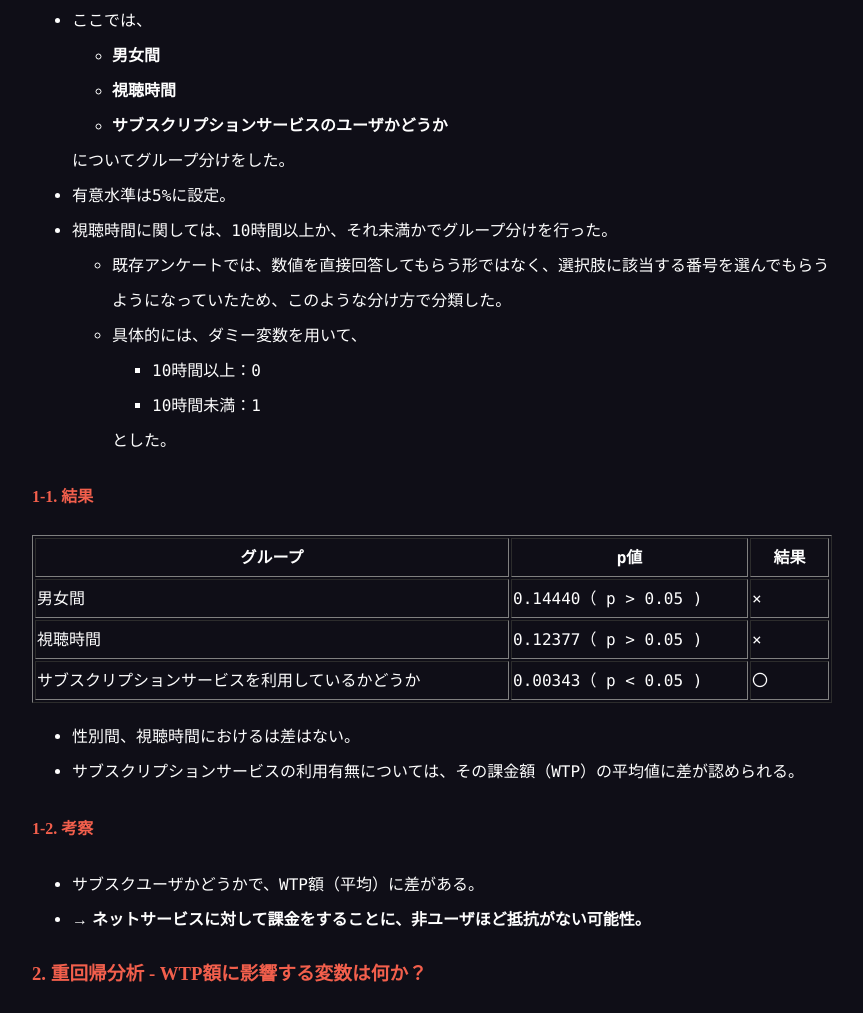
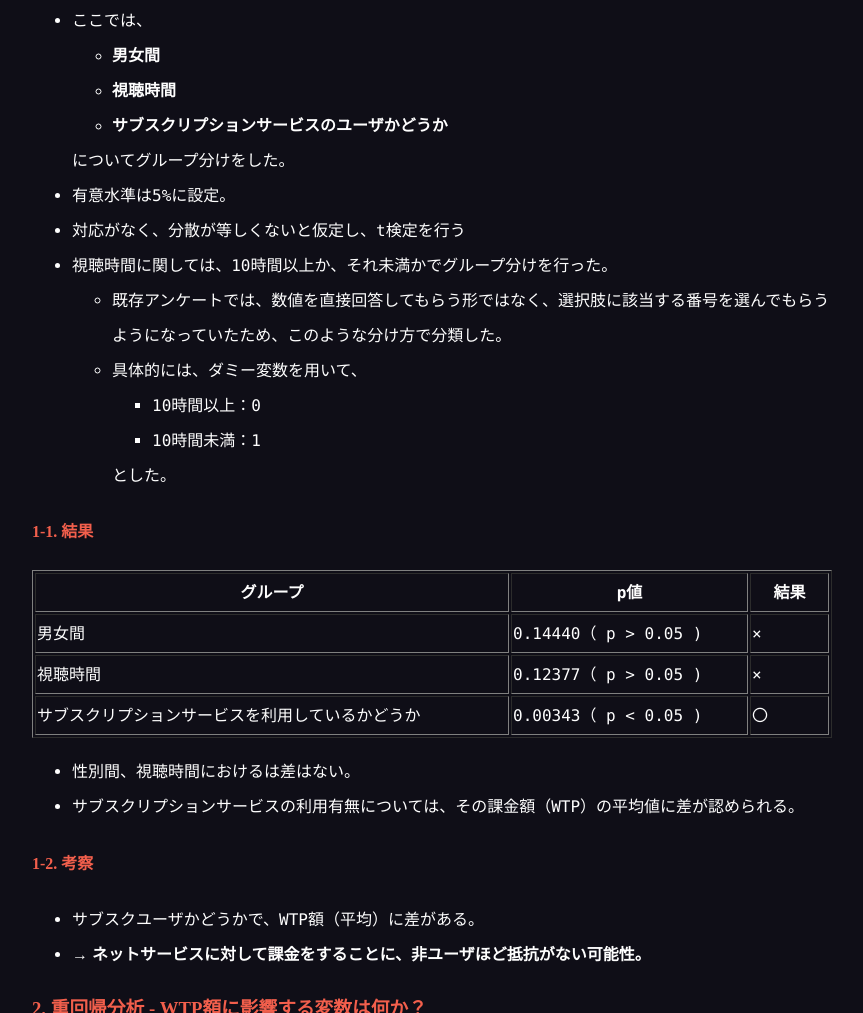
Before and after one commit to MorikiYutaro/mypage, a plain HTML site: page index.html in a window 1280 px wide. Shown: the part 1361-2374 px from the top of the page, without its empty margins (208-1071 px from the left). Drawn offline with nearby package versions, Linux system fonts and the light colour scheme.

Commit message:
Update index.html

```diff
--- a/index.html
+++ b/index.html
@@ -77,6 +77,7 @@
                 </ul></span>
         についてグループ分けをした。</li>
             <li>有意水準は5%に設定。</li>
+            <li>対応がなく、分散が等しくないと仮定し、t検定を行う</li>
             <li>視聴時間に関しては、10時間以上か、それ未満かでグループ分けを行った。</li>
                 <ul>
                     <li>既存アンケートでは、数値を直接回答してもらう形ではなく、選択肢に該当する番号を選んでもらうようになっていたため、このような分け方で分類した。</li>
```
